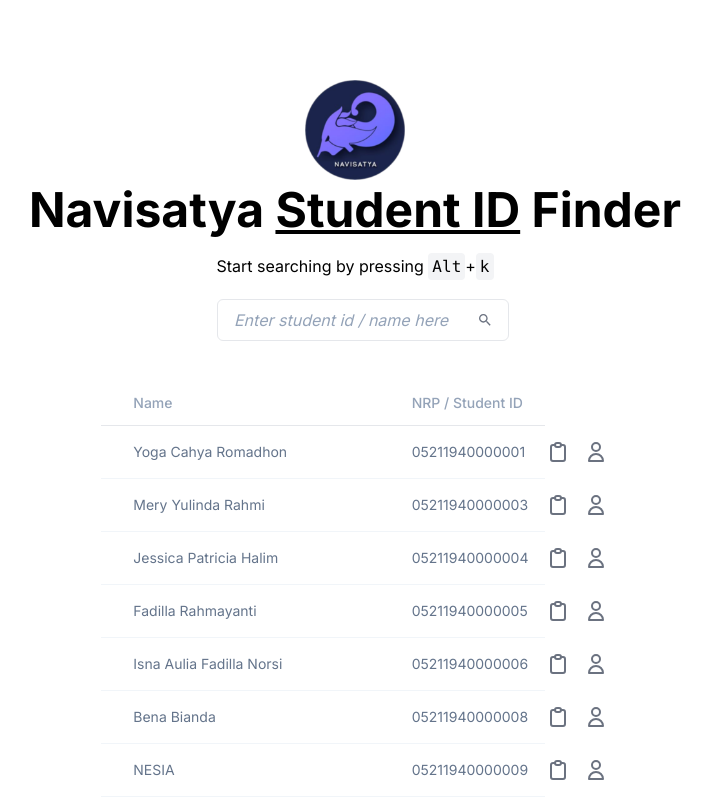
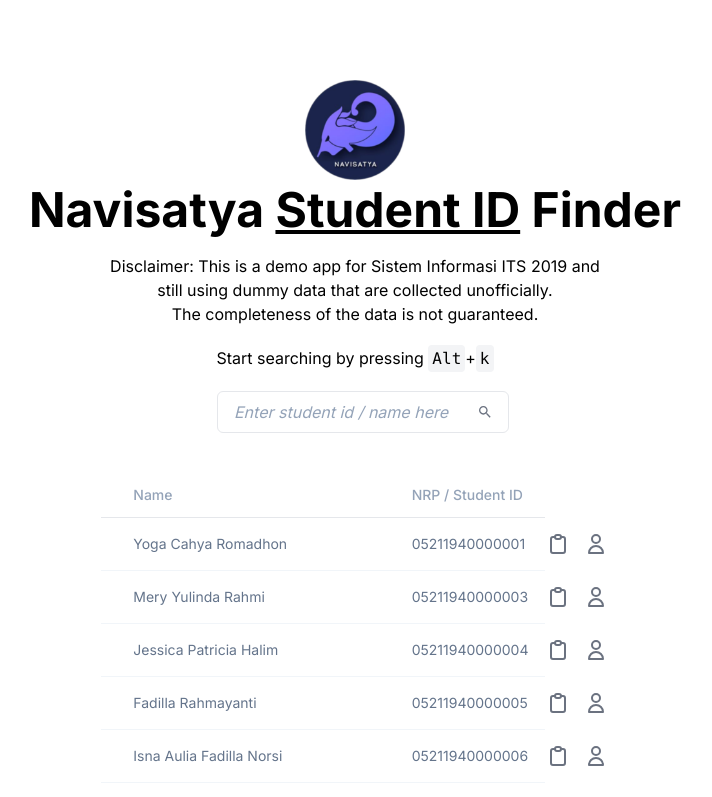
Before and after one commit to mrasyadc/navisatya-nrp, a Next.js app: page / in a window 1280 px wide. Shown: the top 797 px of the page, without its empty margins (285-997 px from the left). Built offline with nearby package versions, Linux system fonts and the light colour scheme.

Commit message:
add disclaimer

```diff
--- a/pages/index.js
+++ b/pages/index.js
@@ -61,6 +61,14 @@
           </h1>
 
           <p className="text-center mt-5">
+            Disclaimer: This is a demo app for Sistem Informasi ITS 2019 and{" "}
+            <br />
+            still using dummy data that are collected unofficially.
+            <br />
+            The completeness of the data is not guaranteed.
+          </p>
+
+          <p className="text-center mt-5">
             Start searching by pressing{" "}
             <kbd className="bg-gray-100 p-1 rounded">Alt</kbd>+
             <kbd className="bg-gray-100 p-1 rounded">k</kbd>
```
